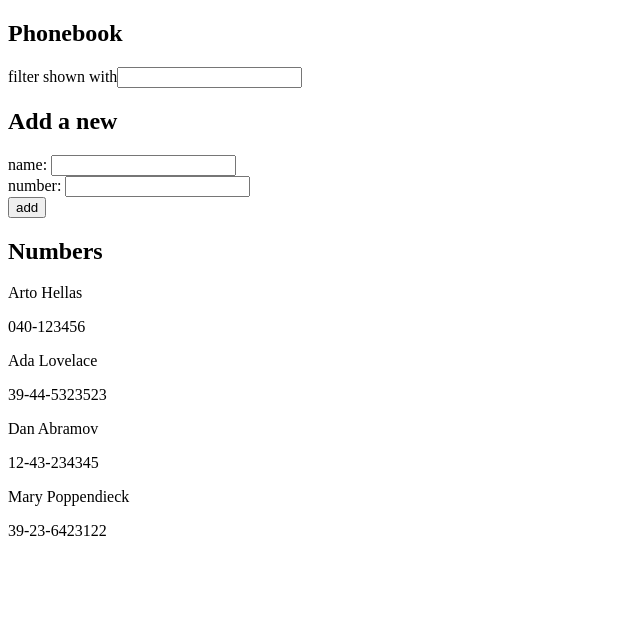
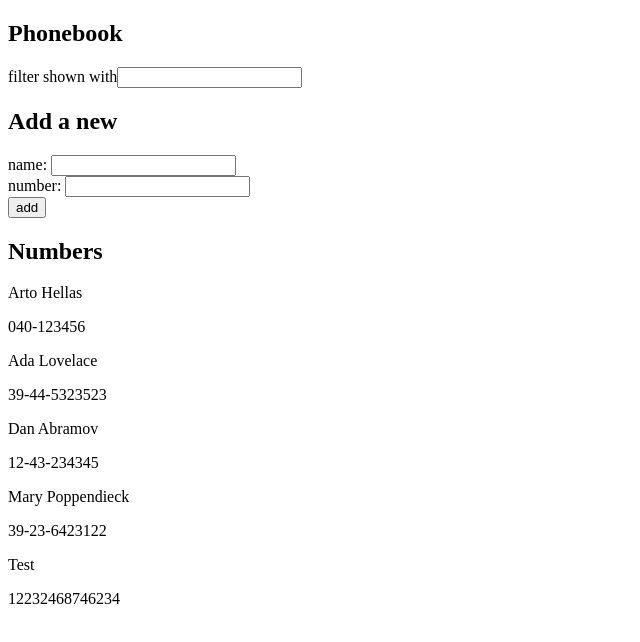
Before and after one commit to smartinuk88/fullstack-open, a React (Vite) app in the folder part2/phonebook/: page / in a window 1280 px wide. Shown: the top 642 px of the page, without its empty margins (0-640 px from the left). Built offline with nearby package versions, Linux system fonts and the light colour scheme; data requests are answered from the project's data file.

Commit message:
Complete 2.12: Modify handleAddPerson to send data to server, and refactor axios requests into separate module

```diff
--- a/part2/phonebook/db.json
+++ b/part2/phonebook/db.json
@@ -19,6 +19,12 @@
       "name": "Mary Poppendieck",
       "number": "39-23-6423122",
       "id": "4"
+    },
+    {
+      "name": "Test",
+      "number": "12232468746234",
+      "id": "4PH-IOluY4o"
     }
-  ]
+  ],
+  "$schema": "./node_modules/json-server/schema.json"
 }
--- a/part2/phonebook/src/App.jsx
+++ b/part2/phonebook/src/App.jsx
@@ -1,5 +1,5 @@
 import { useEffect, useState } from "react";
-import axios from "axios";
+import personsService from "./services/persons";
 import SearchFilter from "./components/SearchFilter";
 import AddPersonForm from "./components/AddPersonForm";
 import PersonsList from "./components/PersonsList";
@@ -11,9 +11,15 @@ const App = () => {
   const [searchTerm, setNewSearchTerm] = useState("");
 
   useEffect(() => {
-    axios.get("http://localhost:3001/persons").then((res) => {
-      setPersons(res.data);
-    });
+    personsService
+      .getAll()
+      .then((returnedPersons) => {
+        setPersons(returnedPersons);
+      })
+      .catch((error) => {
+        console.log(`Error fetching persons: ${error}`);
+        alert("Error fetching persons");
+      });
   }, []);
 
   const filteredPersons = persons.filter((person) =>
@@ -32,9 +38,17 @@ const App = () => {
       return;
     }
 
-    setPersons(persons.concat(personObj));
-    setNewName("");
-    setNewTelNumber("");
+    personsService
+      .create(personObj)
+      .then((returnedPerson) => {
+        setPersons(persons.concat(returnedPerson));
+        setNewName("");
+        setNewTelNumber("");
+      })
+      .catch((error) => {
+        console.error(`Error adding ${newName} to server: ${error}`);
+        alert(`Error adding ${newName}`);
+      });
   };
 
   return (
--- a/part2/phonebook/src/components/PersonsList.jsx
+++ b/part2/phonebook/src/components/PersonsList.jsx
@@ -4,7 +4,7 @@ function PersonsList({ persons }) {
   return (
     <div>
       {persons.map((person) => (
-        <React.Fragment key={person.name}>
+        <React.Fragment key={person.id}>
           <p>{person.name}</p>
           <p>{person.number}</p>
         </React.Fragment>
--- /dev/null
+++ b/part2/phonebook/src/services/persons.js
@@ -0,0 +1,17 @@
+import axios from "axios";
+const baseURL = "http://localhost:3001/persons";
+
+const getAll = () => {
+  const req = axios.get(baseURL);
+  return req.then((res) => res.data);
+};
+
+const create = (person) => {
+  const req = axios.post(baseURL, person);
+  return req.then((res) => res.data);
+};
+
+export default {
+  getAll,
+  create,
+};
```
